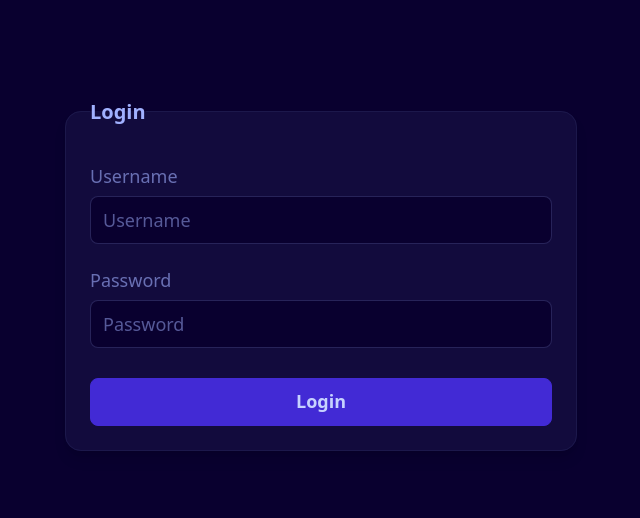
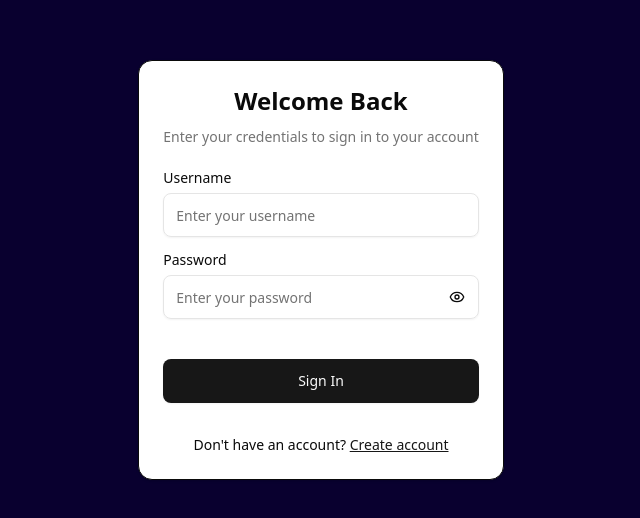
Before and after one commit to Alex-cmd-dev/Help2Study, a React (Vite) app in the folder frontend/: page /login in a window 1280 px wide. Shown: the part 130-648 px from the top of the page, without its empty margins (319-959 px from the left). Built offline with nearby package versions, Linux system fonts and the light colour scheme.

Commit message:
I might be done????

```diff
--- a/frontend/package.json
+++ b/frontend/package.json
@@ -10,6 +10,7 @@
     "preview": "vite preview"
   },
   "dependencies": {
+    "@radix-ui/react-label": "^2.1.2",
     "@radix-ui/react-slot": "^1.1.2",
     "@tailwindcss/vite": "^4.0.6",
     "axios": "^1.7.9",
--- a/frontend/src/App.jsx
+++ b/frontend/src/App.jsx
@@ -6,11 +6,7 @@ import Home from "./pages/Home";
 import ProtectedRoute from "./components/ProtectedRoutes";
 import Topics from "./pages/Topics";
 import Flashcards from "./pages/Flashcards";
-
-function Logout() {
-  localStorage.clear();
-  return <Navigate to="/login" />;
-}
+import Logout from "./pages/Logout";
 
 function RegisterAndLogout() {
   localStorage.clear();
--- a/frontend/src/components/Form.jsx
+++ b/frontend/src/components/Form.jsx
@@ -1,66 +1,158 @@
+"use client";
+
 import { useState } from "react";
+import { useNavigate, Link } from "react-router-dom";
+import { Eye, EyeOff, Loader2 } from "lucide-react";
+import { Button } from "@/components/ui/button";
+import { Input } from "@/components/ui/input";
+import { Label } from "@/components/ui/label";
+import {
+  Card,
+  CardContent,
+  CardDescription,
+  CardFooter,
+  CardHeader,
+  CardTitle,
+} from "@/components/ui/card";
+import { Alert, AlertDescription } from "@/components/ui/alert";
 import api from "../api";
-import { useNavigate } from "react-router-dom";
 import { ACCESS_TOKEN, REFRESH_TOKEN } from "../constants";
 
 function Form({ route, method }) {
   const [username, setUsername] = useState("");
   const [password, setPassword] = useState("");
   const [loading, setLoading] = useState(false);
+  const [error, setError] = useState("");
+  const [showPassword, setShowPassword] = useState(false);
   const navigate = useNavigate();
 
-  const name = method === "login" ? "Login" : "Register";
+  const isLogin = method === "login";
+  const title = isLogin ? "Welcome Back" : "Create an Account";
+  const buttonText = isLogin ? "Sign In" : "Sign Up";
 
   const handleSubmit = async (e) => {
+    e.preventDefault();
+    setError("");
+
+    if (!username.trim() || !password.trim()) {
+      setError("Username and password are required");
+      return;
+    }
+
     setLoading(true);
-    e.preventDefault();
 
     try {
       const res = await api.post(route, { username, password });
-      if (method === "login") {
+      if (isLogin) {
         localStorage.setItem(ACCESS_TOKEN, res.data.access);
         localStorage.setItem(REFRESH_TOKEN, res.data.refresh);
         navigate("/");
       } else {
         navigate("/login");
       }
-    } catch (error) {
-      alert(error);
+    } catch (err) {
+      const errorMessage =
+        err.response?.data?.detail ||
+        err.response?.data?.message ||
+        "An error occurred. Please try again.";
+      setError(errorMessage);
     } finally {
       setLoading(false);
     }
   };
 
   return (
-    <form onSubmit={handleSubmit} className="w-full max-w-lg" >
-      <fieldset className="fieldset w-full bg-base-200 border border-base-300 p-6 rounded-box shadow-lg">
-        <legend className="fieldset-legend text-xl font-semibold">
-          {name}
-        </legend>
-
-        <label className="fieldset-label text-lg mt-2">Username</label>
-        <input
+    <div className="flex justify-center items-center min-h-[80vh] px-4">
+      <Card className="w-full max-w-md">
+        <CardHeader className="space-y-1">
+          <CardTitle className="text-2xl font-bold text-center">
+            {title}
+          </CardTitle>
+          <CardDescription className="text-center">
+            Enter your credentials to {isLogin ? "sign in to" : "create"} your
+            account
+          </CardDescription>
+        </CardHeader>
+        <CardContent>
+          {error && (
+            <Alert variant="destructive" className="mb-4">
+              <AlertDescription>{error}</AlertDescription>
+            </Alert>
+          )}
+          <form onSubmit={handleSubmit} className="space-y-4">
+            <div className="space-y-2">
+              <Label htmlFor="username">Username</Label>
+              <Input
+                id="username"
                 type="text"
-          className="input input-lg w-full p-3"
                 value={username}
                 onChange={(e) => setUsername(e.target.value)}
-          placeholder="Username"
+                placeholder="Enter your username"
+                disabled={loading}
+                className="h-11"
               />
-
-        <label className="fieldset-label text-lg mt-4">Password</label>
-        <input
-          type="password"
-          className="input input-lg w-full p-3"
+            </div>
+            <div className="space-y-2">
+              <Label htmlFor="password">Password</Label>
+              <div className="relative">
+                <Input
+                  id="password"
+                  type={showPassword ? "text" : "password"}
                   value={password}
                   onChange={(e) => setPassword(e.target.value)}
-          placeholder="Password"
+                  placeholder="Enter your password"
+                  disabled={loading}
+                  className="h-11 pr-10"
                 />
-
-        <button className="btn btn-neutral btn-lg mt-6 w-full" type="submit">
-          {name}
-        </button>
-      </fieldset>
+                <Button
+                  type="button"
+                  variant="ghost"
+                  size="icon"
+                  className="absolute right-0 top-0 h-11 w-11"
+                  onClick={() => setShowPassword(!showPassword)}
+                >
+                  {showPassword ? (
+                    <EyeOff className="h-4 w-4" />
+                  ) : (
+                    <Eye className="h-4 w-4" />
+                  )}
+                  <span className="sr-only">
+                    {showPassword ? "Hide password" : "Show password"}
+                  </span>
+                </Button>
+              </div>
+            </div>
+            <Button
+              type="submit"
+              className="w-full h-11 mt-6"
+              disabled={loading}
+            >
+              {loading ? (
+                <>
+                  <Loader2 className="mr-2 h-4 w-4 animate-spin" />
+                  Please wait
+                </>
+              ) : (
+                buttonText
+              )}
+            </Button>
           </form>
+        </CardContent>
+        {isLogin && (
+          <CardFooter className="flex flex-col">
+            <div className="text-center text-sm mt-2">
+              Don't have an account?{" "}
+              <Link
+                to="/register"
+                className="underline text-primary hover:text-primary/90 font-medium"
+              >
+                Create account
+              </Link>
+            </div>
+          </CardFooter>
+        )}
+      </Card>
+    </div>
   );
 }
 
--- a/frontend/src/components/NavBar.jsx
+++ b/frontend/src/components/NavBar.jsx
@@ -1,3 +1,5 @@
+import { Link } from "react-router-dom";
+
 function NavBar() {
   return (
     <div
@@ -5,19 +7,25 @@ function NavBar() {
       data-theme="dracula"
     >
       <div className="flex-1">
+        <Link to={`/`}>
           <a className="btn  text-2xl  text-slate-200 ">Help2Study</a>
+        </Link>
       </div>
       <div className="  flex-none">
         <ul className="menu menu-horizontal px-1">
           <li>
+            <Link to={`/topics`}>
               <button className="btn btn-soft btn-primary text-slate-200">
                 Flashcards
               </button>
+            </Link>
           </li>
           <li>
+            <Link to={`/logout`}>
               <button className="btn btn-soft btn-primary text-slate-200">
                 Logout
               </button>
+            </Link>
           </li>
         </ul>
       </div>
--- /dev/null
+++ b/frontend/src/components/ui/alert.jsx
@@ -0,0 +1,63 @@
+import * as React from "react"
+import { cva } from "class-variance-authority";
+
+import { cn } from "@/lib/utils"
+
+const alertVariants = cva(
+  "relative w-full rounded-lg border px-4 py-3 text-sm grid has-[>svg]:grid-cols-[calc(var(--spacing)*4)_1fr] grid-cols-[0_1fr] has-[>svg]:gap-x-3 gap-y-0.5 items-start [&>svg]:size-4 [&>svg]:translate-y-0.5 [&>svg]:text-current",
+  {
+    variants: {
+      variant: {
+        default: "bg-background text-foreground",
+        destructive:
+          "text-destructive-foreground [&>svg]:text-current *:data-[slot=alert-description]:text-destructive-foreground/80",
+      },
+    },
+    defaultVariants: {
+      variant: "default",
+    },
+  }
+)
+
+function Alert({
+  className,
+  variant,
+  ...props
+}) {
+  return (
+    <div
+      data-slot="alert"
+      role="alert"
+      className={cn(alertVariants({ variant }), className)}
+      {...props} />
+  );
+}
+
+function AlertTitle({
+  className,
+  ...props
+}) {
+  return (
+    <div
+      data-slot="alert-title"
+      className={cn("col-start-2 line-clamp-1 min-h-4 font-medium tracking-tight", className)}
+      {...props} />
+  );
+}
+
+function AlertDescription({
+  className,
+  ...props
+}) {
+  return (
+    <div
+      data-slot="alert-description"
+      className={cn(
+        "text-muted-foreground col-start-2 grid justify-items-start gap-1 text-sm [&_p]:leading-relaxed",
+        className
+      )}
+      {...props} />
+  );
+}
+
+export { Alert, AlertTitle, AlertDescription }
--- /dev/null
+++ b/frontend/src/components/ui/input.jsx
@@ -0,0 +1,24 @@
+import * as React from "react"
+
+import { cn } from "@/lib/utils"
+
+function Input({
+  className,
+  type,
+  ...props
+}) {
+  return (
+    <input
+      type={type}
+      data-slot="input"
+      className={cn(
+        "border-input file:text-foreground placeholder:text-muted-foreground selection:bg-primary selection:text-primary-foreground flex h-9 w-full min-w-0 rounded-md border bg-transparent px-3 py-1 text-base shadow-xs transition-[color,box-shadow] outline-none file:inline-flex file:h-7 file:border-0 file:bg-transparent file:text-sm file:font-medium disabled:pointer-events-none disabled:cursor-not-allowed disabled:opacity-50 md:text-sm",
+        "focus-visible:border-ring focus-visible:ring-ring/50 focus-visible:ring-[3px]",
+        "aria-invalid:ring-destructive/20 dark:aria-invalid:ring-destructive/40 aria-invalid:border-destructive",
+        className
+      )}
+      {...props} />
+  );
+}
+
+export { Input }
--- /dev/null
+++ b/frontend/src/components/ui/label.jsx
@@ -0,0 +1,21 @@
+import * as React from "react"
+import * as LabelPrimitive from "@radix-ui/react-label"
+
+import { cn } from "@/lib/utils"
+
+function Label({
+  className,
+  ...props
+}) {
+  return (
+    <LabelPrimitive.Root
+      data-slot="label"
+      className={cn(
+        "flex items-center gap-2 text-sm leading-none font-medium select-none group-data-[disabled=true]:pointer-events-none group-data-[disabled=true]:opacity-50 peer-disabled:cursor-not-allowed peer-disabled:opacity-50",
+        className
+      )}
+      {...props} />
+  );
+}
+
+export { Label }
--- /dev/null
+++ b/frontend/src/pages/Logout.jsx
@@ -0,0 +1,8 @@
+import { Navigate } from "react-router-dom";
+
+function Logout() {
+    localStorage.clear();
+    return <Navigate to="/login" />;
+  }
+
+export default Logout
```
Also changed, not shown: frontend/src/components/DisplayFlashcards.jsx (+51 -38 lines), frontend/src/components/ListofTopics.jsx (+53 -43 lines), 1 other file (tests, documents, lock files or other folders). Lines whose indentation alone changed are shown as unchanged.
